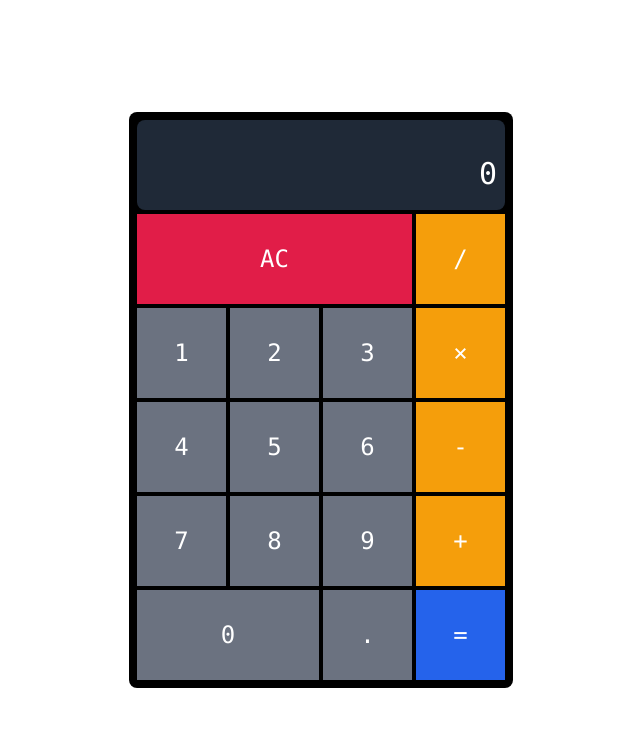
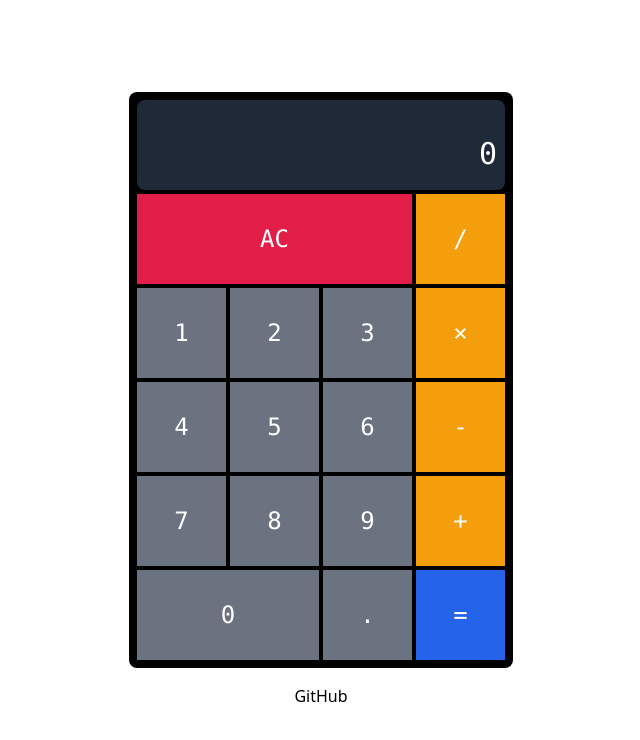
Before and after one commit to suateneskoc/freecodecamp-javascript-calculator, a React (Create React App) app: page / in a window 1280 px wide. Shown: the top 740 px of the page, without its empty margins (319-959 px from the left). Built offline with nearby package versions, Linux system fonts and the light colour scheme.

Commit message:
feature: add GitHub link

```diff
--- a/src/App.js
+++ b/src/App.js
@@ -25,7 +25,7 @@ function App() {
   const [display, setDisplay] = useState("0");
   const [history, setHistory] = useState("");
   return (
-    <div className="flex min-h-screen flex-col items-center justify-center px-2">
+    <div className="flex min-h-screen flex-col items-center justify-center gap-y-4 px-2">
       <div className="grid aspect-[2/3] w-full max-w-sm grid-cols-4 grid-rows-6 gap-1 rounded-lg bg-black p-2 font-mono text-2xl text-white">
         <div className="col-span-4 flex flex-col items-end justify-evenly rounded-lg bg-gray-800 px-2">
           <div className="text-lg text-green-600">{history}</div>
@@ -149,6 +149,9 @@ function App() {
           .
         </button>
       </div>
+      <a href="https://github.com/suateneskoc/freecodecamp-javascript-calculator">
+        GitHub
+      </a>
     </div>
   );
 }
```
